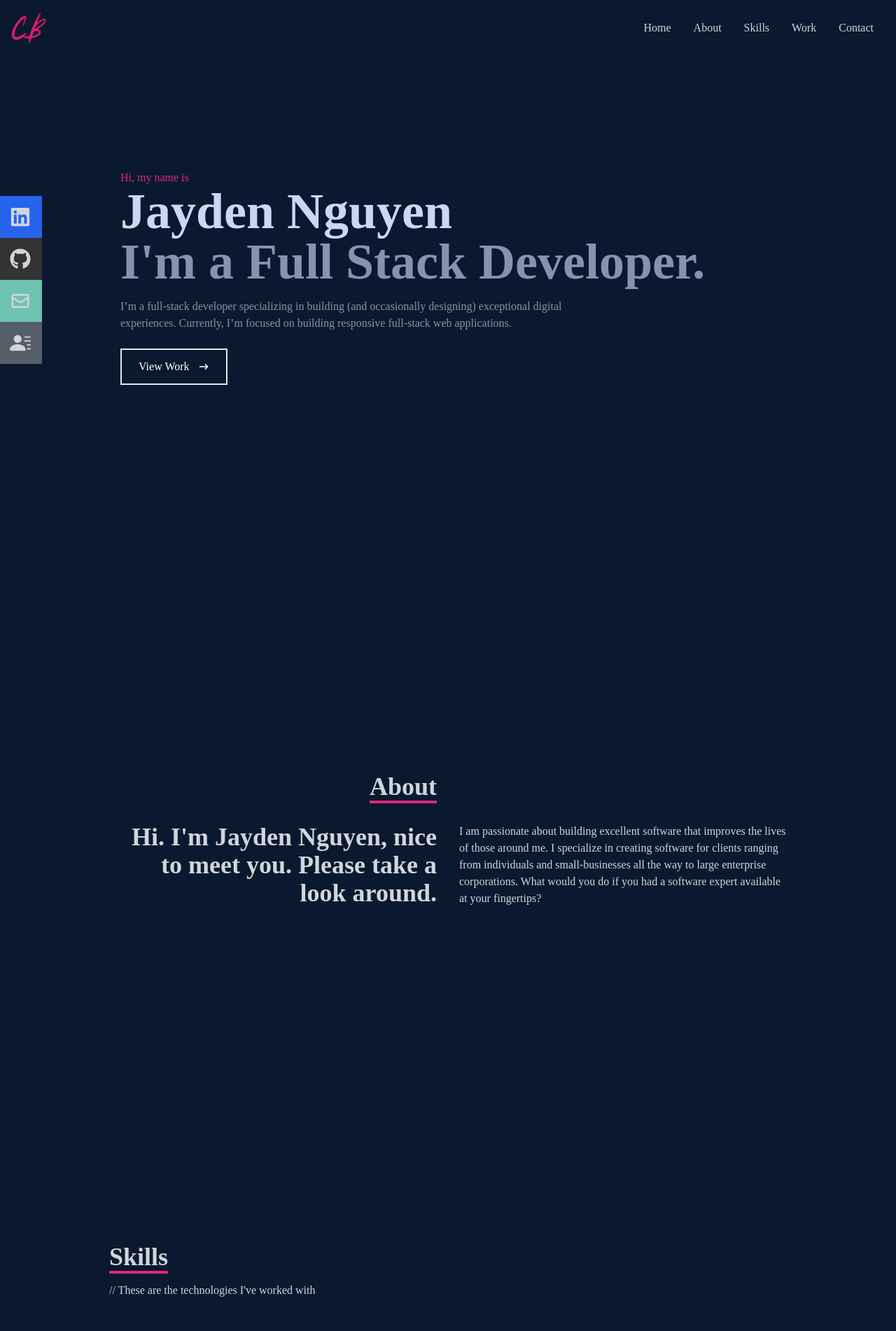
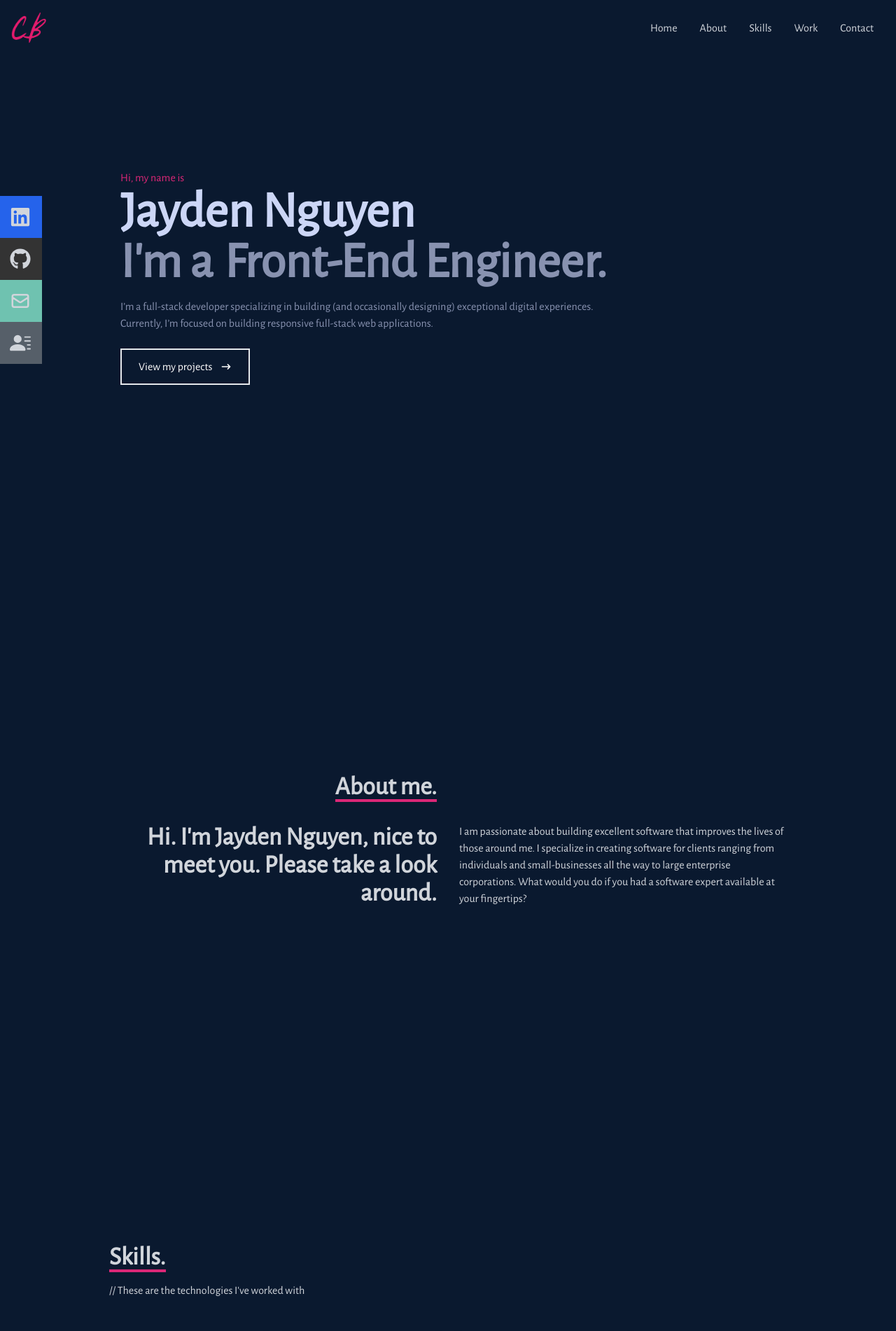
Before and after one commit to jayden-n/my-portfolio, a React (Create React App) app: page / in a window 1280 px wide. Shown: the top 1902 px of the page at 70% size. Built offline with nearby package versions, Linux system fonts and the light colour scheme; the HTML template or start-up script is replaced by a standard one.

Commit message:
fixed font family + typewriter animation + typos

```diff
--- a/package.json
+++ b/package.json
@@ -11,6 +11,7 @@
     "react-icons": "^4.8.0",
     "react-scripts": "5.0.1",
     "react-scroll": "^1.8.9",
+    "react-simple-typewriter": "^5.0.1",
     "tailwindcss": "^3.3.2",
     "web-vitals": "^2.1.0"
   },
--- a/public/index.html
+++ b/public/index.html
@@ -15,6 +15,12 @@
       user's mobile device or desktop. See https://developers.google.com/web/fundamentals/web-app-manifest/
     -->
     <link rel="manifest" href="%PUBLIC_URL%/manifest.json" />
+    <link rel="preconnect" href="https://fonts.googleapis.com" />
+    <link rel="preconnect" href="https://fonts.gstatic.com" crossorigin />
+    <link
+      href="https://fonts.googleapis.com/css2?family=Alegreya+Sans&display=swap"
+      rel="stylesheet"
+    />
     <!--
       Notice the use of %PUBLIC_URL% in the tags above.
       It will be replaced with the URL of the `public` folder during the build.
--- a/src/components/About.jsx
+++ b/src/components/About.jsx
@@ -7,7 +7,7 @@ const About = () => {
         <div className="max-w-[1000px] w-full grid grid-cols-2 gap-8">
           <div className="sm:text-right pb-8 pl-4">
             <p className="text-4xl font-bold inline border-b-4 border-pink-600">
-              About
+              About me.
             </p>
           </div>
           <div></div>
--- a/src/components/Home.jsx
+++ b/src/components/Home.jsx
@@ -1,7 +1,13 @@
 import React from 'react';
 import { HiArrowNarrowRight } from 'react-icons/hi';
+//import Typewriter from "typewriter-effect";
+import { useTypewriter } from 'react-simple-typewriter';
+const Home = () => {
+  const [text] = useTypewriter({
+    words: ['JavaScript Developer.', 'Front-End Engineer.'],
+    loop: {},
+  });
 
-const Home = () => {
   return (
     <div name="home" className="w-full h-screen bg-[#0a192f]">
       {/* Container */}
@@ -11,7 +17,21 @@ const Home = () => {
           Jayden Nguyen
         </h1>
         <h2 className="text-4xl sm:text-7xl font-bold text-[#8892b0]">
-          I'm a Full Stack Developer.
+          I'm a
+          <span className="ml-4 text-4xl sm:text-7xl font-bold text-[#8892b0]">
+            {text}
+            {/* <Typewriter
+            options={
+              {
+                autoStart:true,
+                strings:["Full Stack Developer","Front-End Engineer","Cloud Enthusiast","Blockchain Enthusiast","Software Developer"],
+                delay:100,
+                loop:true,
+                deleteSpeed:100
+              }
+            }
+          /> */}
+          </span>
         </h2>
         <p className="text-[#8892b0] py-4 max-w-[700px]">
           I’m a full-stack developer specializing in building (and occasionally
@@ -20,7 +40,7 @@ const Home = () => {
         </p>
         <div>
           <button className="text-white group border-2 px-6 py-3 my-2 flex items-center hover:bg-pink-600 hover:border-pink-600">
-            View Work
+            View my projects
             <span className="group-hover:rotate-90 duration-300">
               <HiArrowNarrowRight className="ml-3 " />
             </span>
--- a/src/components/Navbar.jsx
+++ b/src/components/Navbar.jsx
@@ -19,7 +19,14 @@ const Navbar = () => {
   return (
     <div className="fixed w-full h-[80px] flex justify-between items-center px-4 bg-[#0a192f] text-gray-300">
       <div>
-        <img src={Logo} alt="Logo" style={{ width: '50px' }} />
+        <Link to="home" smooth={true} duration={500}>
+          <img
+            className="cursor-pointer"
+            src={Logo}
+            alt="Logo"
+            style={{ width: '50px' }}
+          />
+        </Link>
       </div>
 
       {/* Menu */}
--- a/src/components/Skills.jsx
+++ b/src/components/Skills.jsx
@@ -17,7 +17,7 @@ const Skills = () => {
       <div className="max-w-[1000px] mx-auto p-4 flex flex-col justify-center w-full h-full">
         <div>
           <p className="text-4xl font-bold inline border-b-4 border-pink-600 ">
-            Skills
+            Skills.
           </p>
           <p className="py-4">// These are the technologies I've worked with</p>
         </div>
--- a/src/components/Work.jsx
+++ b/src/components/Work.jsx
@@ -7,7 +7,7 @@ const Work = () => {
       <div className="max-w-[1000px] mx-auto p-4 flex flex-col justify-center w-full h-full">
         <div className="pb-8">
           <p className="text-4xl font-bold inline border-b-4 text-gray-300 border-pink-600">
-            Work
+            My projects.
           </p>
           <p className="py-6">// Check out some of my recent work</p>
         </div>
--- a/src/index.css
+++ b/src/index.css
@@ -28,3 +28,6 @@
     hsla(242, 74%, 61%, 0.8)
   ) !important;
 }
+* {
+  font-family: 'Alegreya Sans', sans-serif;
+}
```
Also changed, not shown: 1 other file (tests, documents, lock files or other folders).
